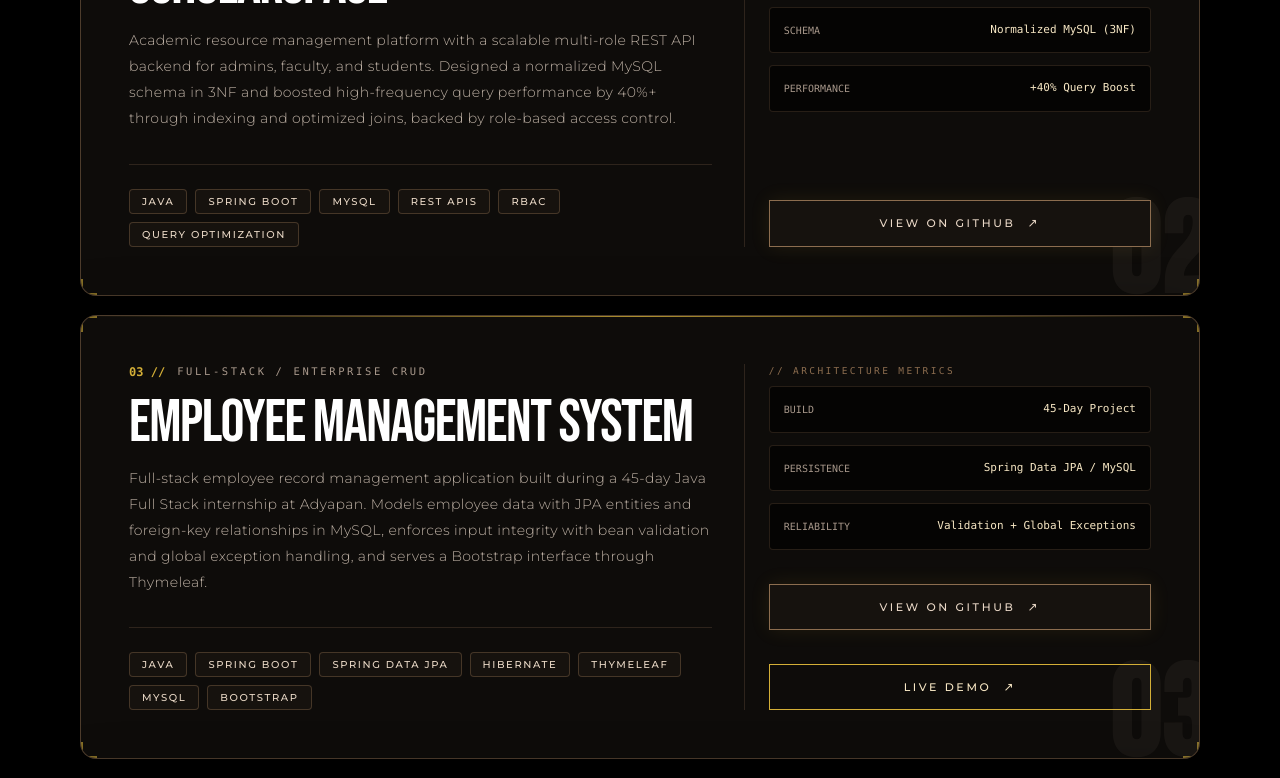
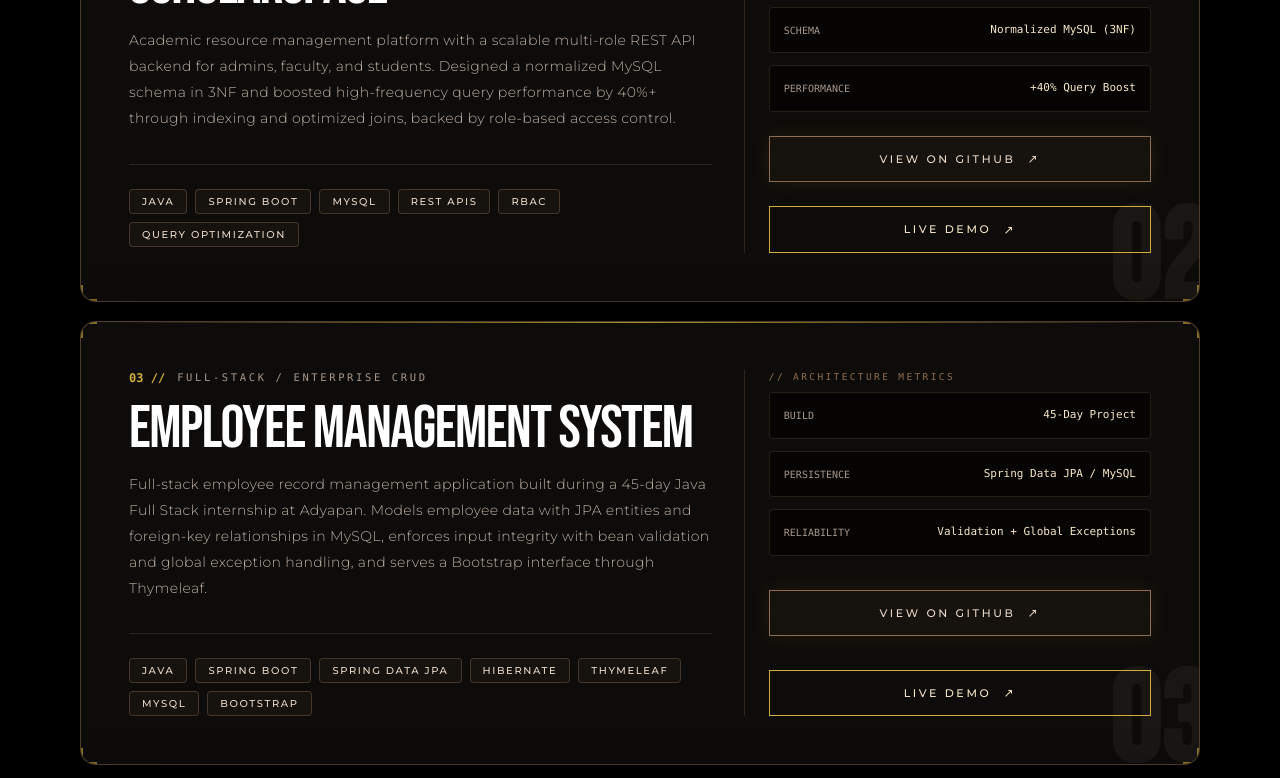
Before and after one commit to Rahul-web01/Rahul-s-Professional-Portfolio, a React (Vite) app: page / in a window 1280 px wide. Shown: the part 2580-3358 px from the top of the page. Built offline with nearby package versions, Linux system fonts and the light colour scheme; a web font is replaced by a local one.

Commit message:
Add Employee Management System to projects section

```diff
--- a/src/components/ExperienceSection.tsx
+++ b/src/components/ExperienceSection.tsx
@@ -8,39 +8,58 @@ interface RouteStop {
   title: string;
   organization: string;
   description: string;
+  link?: { label: string; url: string };
 }
 
 const journey: RouteStop[] = [
   {
     id: '01',
-    year: 'JUL 2026',
+    year: 'JUL–AUG 2026',
+    title: 'JAVA FULL STACK INTERN',
+    organization: 'ADYAPAN',
+    description: 'Built an Employee Management System (CRUD) in a 45-day project using Java, Spring Boot, Spring Data JPA, Hibernate, Thymeleaf and MySQL, with JPA entity relationships, bean validation, global exception handling and a Bootstrap UI.',
+    link: { label: 'Live Demo', url: 'https://employee-management-system-yuzi.onrender.com/' },
+  },
+  {
+    id: '02',
+    year: 'MAY–JUN 2026',
+    title: 'JAVA INTERN',
+    organization: 'ADYAPAN',
+    description: 'Developed a console-based Retail Store and Order Management System in Java covering billing, payments and reports, applying OOP with interfaces, polymorphism, enums, Collections and custom exceptions.',
+  },
+  {
+    id: '03',
+    year: 'JUN 2026',
     title: 'MIDAS CORE — KAFKA MICROSERVICE',
     organization: 'JPMORGAN CHASE SOFTWARE ENGINEERING SIMULATION (FORAGE)',
     description: 'Built a Spring Boot microservice consuming and deserializing high-volume transaction messages via Apache Kafka, with JPA/H2 persistence and a REST balance-query endpoint.',
+    link: { label: 'View on GitHub', url: 'https://github.com/Rahul-web01/midas-core' },
   },
   {
-    id: '02',
+    id: '04',
     year: 'JAN 2026',
     title: 'REAL-TIME CURRENCY EXCHANGE API',
     organization: 'PERSONAL PROJECT',
     description: 'Built a Java backend integrating third-party exchange-rate APIs for real-time multi-currency conversion, with fault-tolerant JSON parsing and retry logic.',
+    link: { label: 'Live Demo', url: 'https://currency-exchange-dackf2w6x-rahuls-projects-98687e81.vercel.app/' },
   },
   {
-    id: '03',
+    id: '05',
     year: 'AUG 2025',
     title: 'SCHOLARSPACE PLATFORM',
     organization: 'PERSONAL PROJECT',
     description: 'Architected a scalable multi-role REST API backend (admin, faculty, student) supporting 500+ concurrent users, with a normalized 3NF MySQL schema and RBAC.',
+    link: { label: 'Live Demo', url: 'https://scholarspace-main.vercel.app/' },
   },
   {
-    id: '04',
+    id: '06',
     year: '2023 - 2027',
     title: 'B.TECH IN COMPUTER SCIENCE & ENGINEERING',
     organization: 'BABU BANARASI DAS UNIVERSITY, LUCKNOW',
     description: 'Building a strong foundation in Data Structures, Algorithms, and Object-Oriented Programming, with hands-on backend engineering across Java, Spring Boot, and SQL.',
   },
   {
-    id: '05',
+    id: '07',
     year: '2017 - 2019',
     title: 'CLASS XII (SCIENCE — PCM)',
     organization: 'LUCKNOW PUBLIC SCHOOL AND COLLEGES, CBSE',
@@ -171,6 +190,17 @@ export const ExperienceSection: React.FC = () => {
                   >
                     {stop.description}
                   </p>
+
+                  {stop.link && (
+                    <a
+                      href={stop.link.url}
+                      target="_blank"
+                      rel="noopener noreferrer"
+                      className="inline-block mt-3 text-[10px] font-mono tracking-[0.2em] uppercase text-[#D4AF37] hover:text-[#F7E7C4] transition-colors"
+                    >
+                      {stop.link.label} ↗
+                    </a>
+                  )}
                 </div>
               </motion.div>
             ))}
--- a/src/components/ProjectsSection.tsx
+++ b/src/components/ProjectsSection.tsx
@@ -43,6 +43,7 @@ const projects: Project[] = [
     description:
       'Academic resource management platform with a scalable multi-role REST API backend for admins, faculty, and students. Designed a normalized MySQL schema in 3NF and boosted high-frequency query performance by 40%+ through indexing and optimized joins, backed by role-based access control.',
     githubUrl: 'https://github.com/Rahul-web01/Scholarspace-main',
+    liveUrl: 'https://scholarspace-main.vercel.app/',
     tech: [
       'Java',
       'Spring Boot',
@@ -88,6 +89,7 @@ const projects: Project[] = [
     description:
       'Java backend integrating third-party exchange-rate APIs for real-time multi-currency conversion. Implements fault-tolerant JSON parsing with structured exception handling and retry logic for reliable API communication under unstable network conditions.',
     githubUrl: 'https://github.com/Rahul-web01/Currency-Exchange-App',
+    liveUrl: 'https://currency-exchange-dackf2w6x-rahuls-projects-98687e81.vercel.app/',
     tech: [
       'Java',
       'REST API Integration',
```
Also changed, not shown: 1 other file (tests, documents, lock files or other folders).
